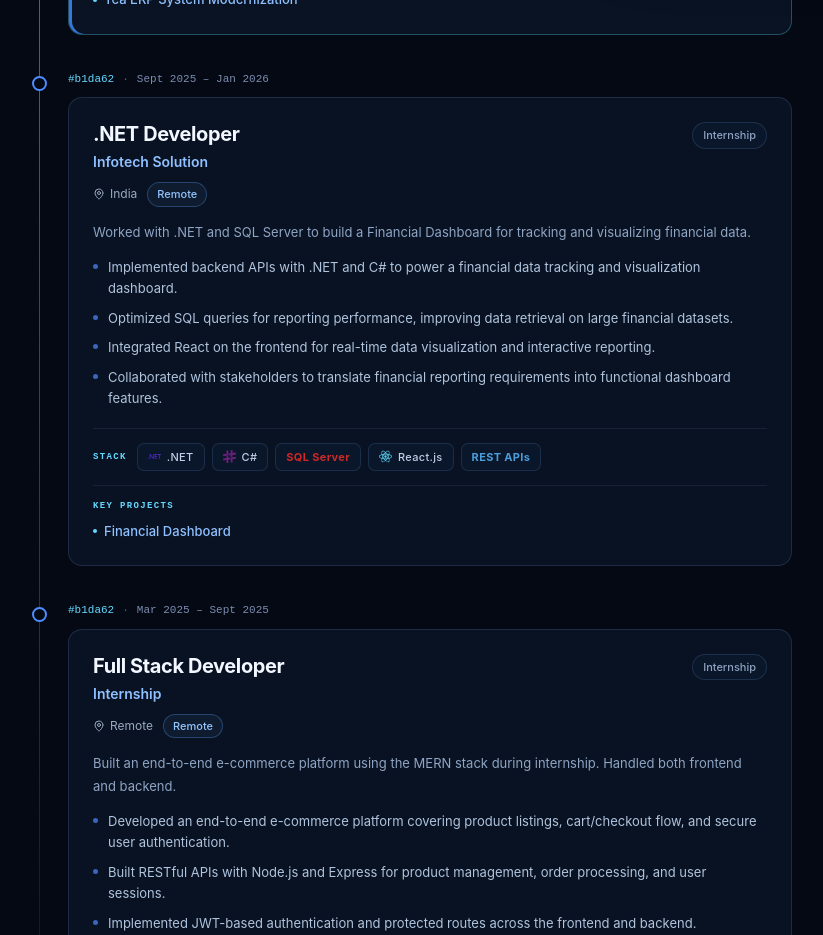
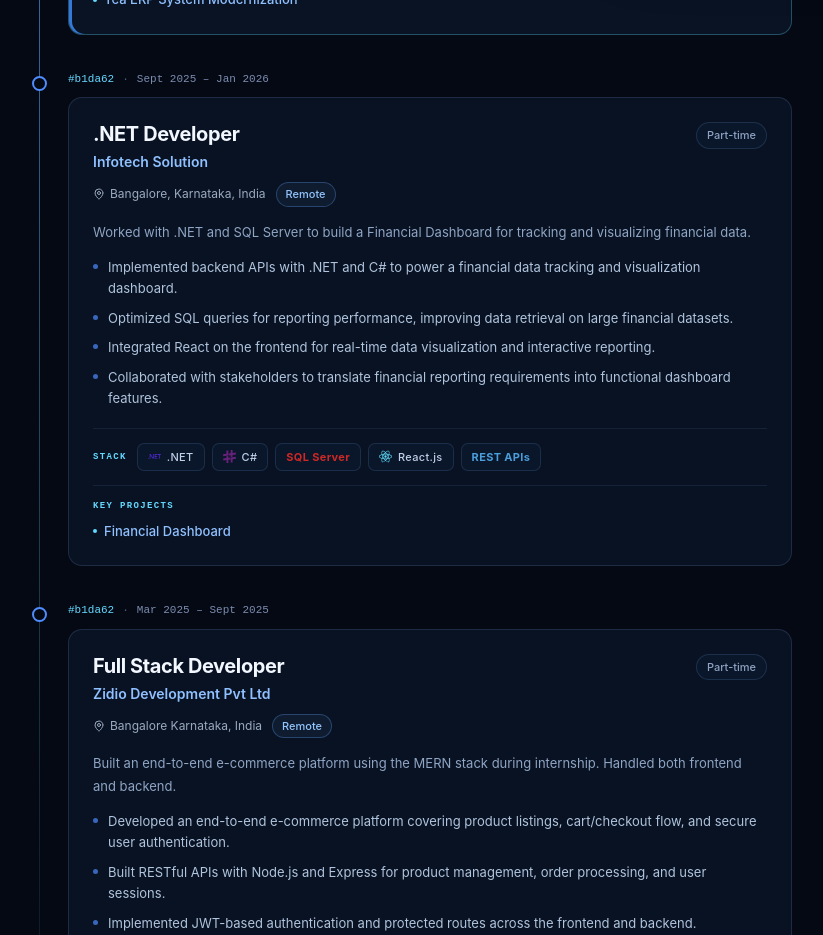
Before and after one commit to gourabofficial/Developer-Portfolio, a React (Vite) app in the folder client/: page /experience in a window 1280 px wide. Shown: the part 800-1735 px from the top of the page, without its empty margins (228-1051 px from the left). Built offline with nearby package versions, Linux system fonts and the light colour scheme; no server answers.

Commit message:
#prodction4

```diff
--- a/client/src/data/experience.ts
+++ b/client/src/data/experience.ts
@@ -37,17 +37,17 @@ export const experiences: Experience[] = [
       ],
       skills: ["C#", "ASP.NET Core", ".NET 10", "SQL Server", "Redis", "Dapper", "React.js"],
       projects: ["Tea ERP System Modernization"],
-      companyUrl: "https://www.ancile.in",
+      companyUrl: "https://ancile.services/",
    },
    {
       id: "exp-002",
       role: ".NET Developer",
       company: "Infotech Solution",
-      type: "Internship",
+      type: "Part-time",
       startDate: "Sept 2025",
       endDate: "Jan 2026",
       duration: "5 mos",
-      location: "India",
+      location: "Bangalore, Karnataka, India",
       locationType: "Remote",
       description:
          "Worked with .NET and SQL Server to build a Financial Dashboard for tracking and visualizing financial data.",
@@ -63,12 +63,12 @@ export const experiences: Experience[] = [
    {
       id: "exp-003",
       role: "Full Stack Developer",
-      company: "Internship",
-      type: "Internship",
+      company: "Zidio Development Pvt Ltd ",
+      type: "Part-time",
       startDate: "Mar 2025",
       endDate: "Sept 2025",
       duration: "7 mos",
-      location: "Remote",
+      location: "Bangalore Karnataka, India",
       locationType: "Remote",
       description:
          "Built an end-to-end e-commerce platform using the MERN stack during internship. Handled both frontend and backend.",
```
